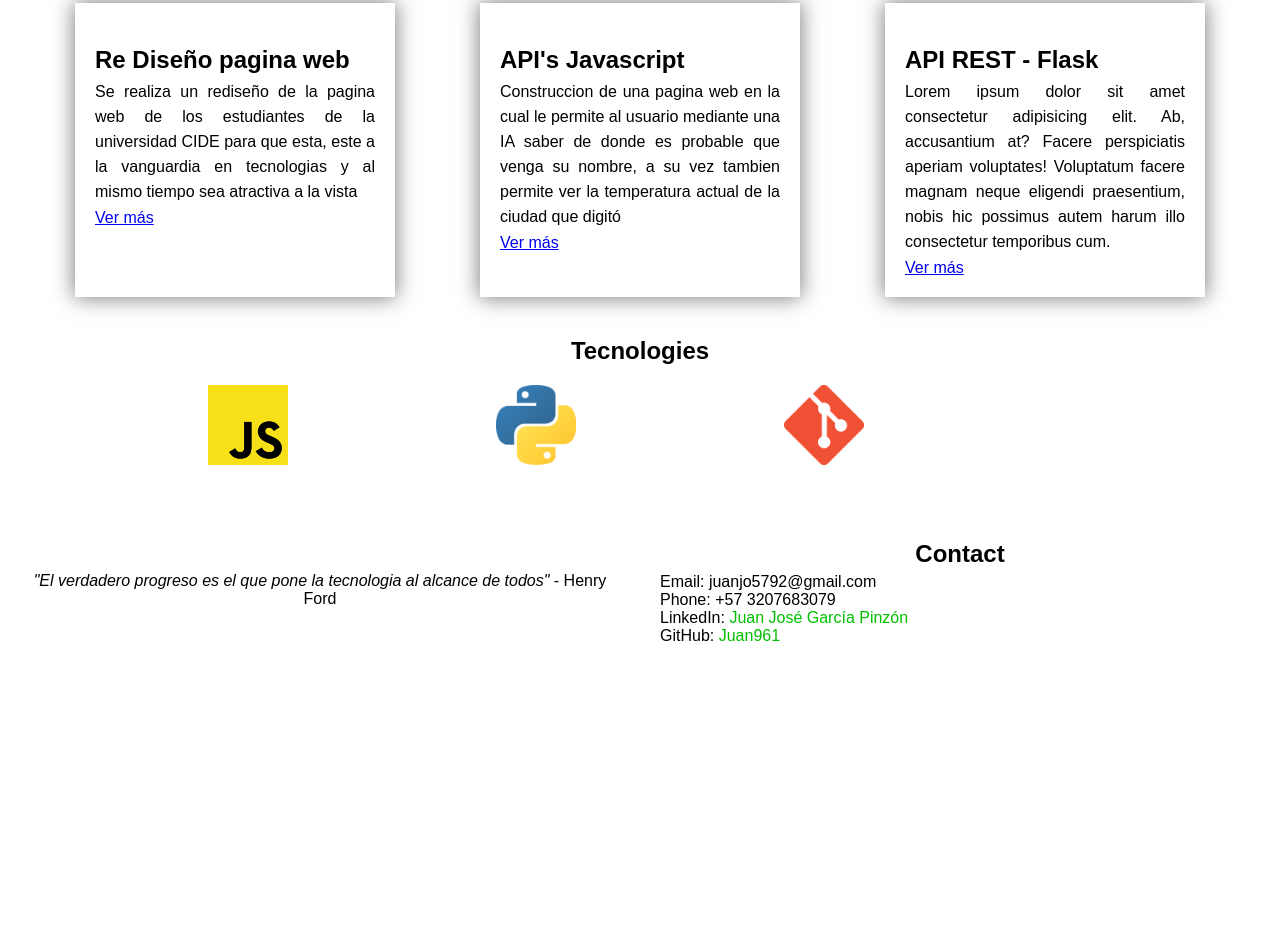
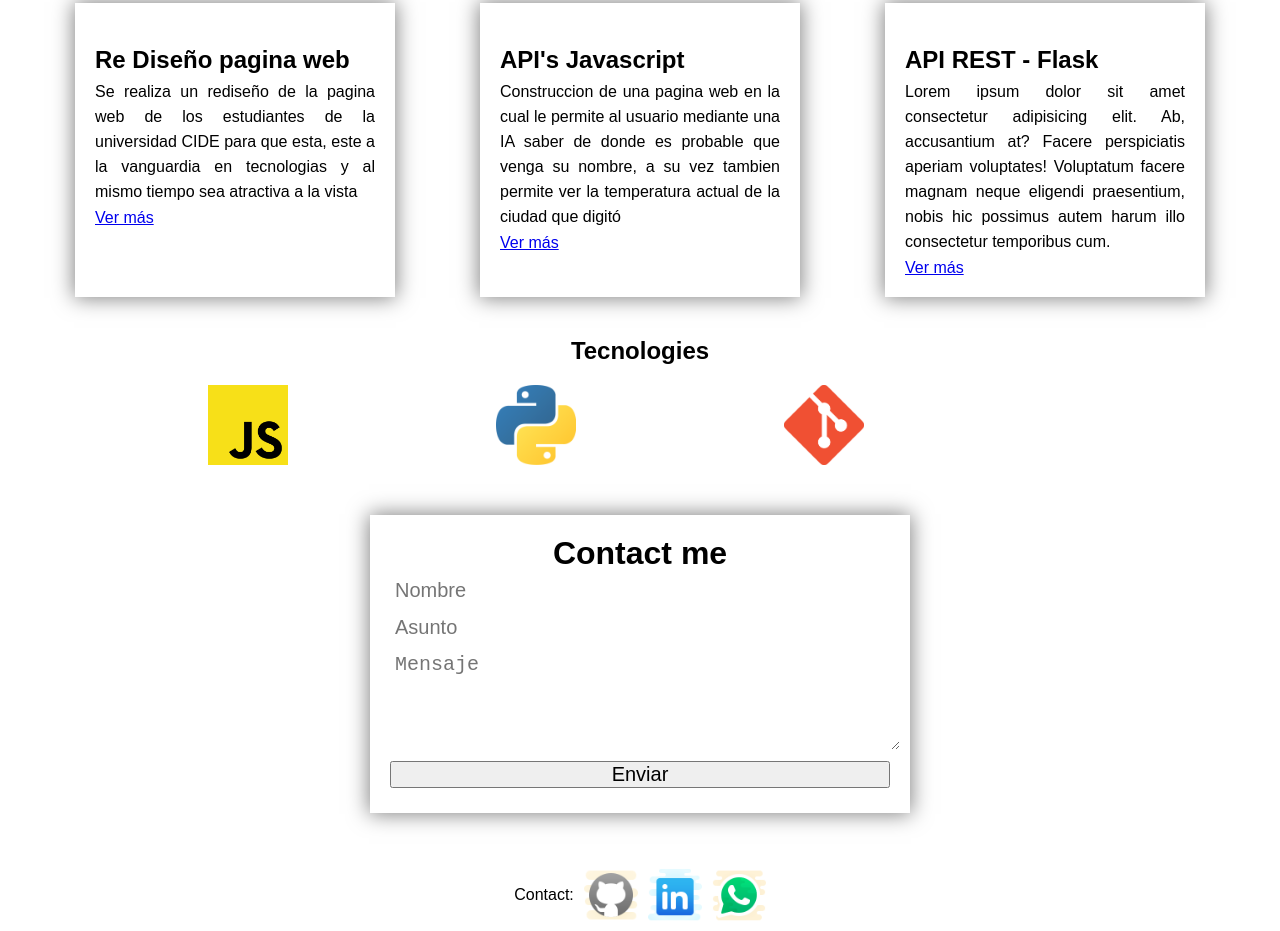
Before and after one commit to Juan961/Juan961, a plain HTML site: page index.html in a window 1280 px wide. Shown: the part 890-1821 px from the top of the page. Before the commit the page ends 1555 px from the top, so only its background shows below. Drawn offline with Linux system fonts and the light colour scheme.

Commit message:
Fixed styles index

```diff
--- a/index.html
+++ b/index.html
@@ -75,16 +75,28 @@
         <img src="images/flask.png" alt="" height="80px" class="img-tec">
       </div>
     </div>
+    <div class="form">
+      <form action="" class="form-email">
+        <h1 class="message-form">Contact me</h1>
+        <div class="card-form">
+          <input type="text" placeholder="Nombre" name="">
+        </div>
+        <div class="card-form">
+          <input type="text" placeholder="Asunto" name="">
+        </div>
+        <div class="card-form">
+          <textarea name="" rows="4" placeholder="Mensaje"></textarea>
+        </div>
+        <button type="submit" class="btn-submit">Enviar</button>
+      </form>
+    </div>
   </div>
 
-  <footer id="contact">
-    <div class="phrase">
-      <p> <i>"El verdadero progreso es el que pone la tecnologia al alcance de todos"</i> - Henry Ford</p>
-    </div>
-    <div class="contact">
-      <h2 class="title-footer">Contact</h2>
-      <p class="information">Email: juanjo5792@gmail.com <br> Phone: +57 3207683079 <br> LinkedIn: <a href="https://www.linkedin.com/in/juan-jos%C3%A9-garcia-pinz%C3%B3n-060ab11b6/" class="link-footer" target="_blank"> Juan José García Pinzón </a> <br> GitHub: <a href="https://github.com/Juan961" class="link-footer" target="_blank"> Juan961 </a> </p>
-    </div>
+  <footer>
+    <p class="footer-item" id="footer-message">Contact:</p>
+    <a href="https://github.com/Juan961" class="footer-item" target="_blank"><img src="./images/icons8-github-128.png" alt="" height="54px"></a>
+    <a href="https://www.linkedin.com/in/juan-jos%C3%A9-garcia-pinz%C3%B3n-060ab11b6/" class="footer-item" target="_blank"><img src="./images/icons8-linkedin-128.png" alt="" height="54px"></a>
+    <a href="https://wa.me/+573207683079" class="footer-item" target="_blank"><img src="./images/icons8-whatsapp-128.png" alt="" height="54px"></a>
   </footer>
 </body>
 </html>
--- a/styles/index.css
+++ b/styles/index.css
@@ -44,7 +44,6 @@ header {
 
 .container {
     width: 100%;
-    margin-bottom: 50px;
 }
 
 #home, #proyects, #contact {
@@ -95,31 +94,47 @@ header {
     align-items: center;
 }
 
+.form-email {
+    margin: 50px auto;
+    width: 500px;
+    padding: 20px;
+    box-shadow: 0 0 20px 1px rgba(0, 0, 0, 0.5);
+    overflow: hidden;
+}
+
+.message-form {
+    text-align: center;
+}
+
+input[type="text"], textarea {
+    width: 100%;
+    padding: 5px;
+    font-size: 20px;
+    border: none;
+    margin: 2px 0;
+    border-radius: 10px;
+}
+
+.btn-submit {
+    width: 100%;
+    font-size: 20px;
+    margin: 5px 0;
+}
+
 /* ---------------- FOOTER ---------------- */
 
 footer {
     width: 100%;
-    display: grid;
-    grid-template-columns: repeat(2, 1fr);
+    display: flex;
+    flex-wrap: wrap;
+    justify-content: center;
+    color: black;
 }
 
-.phrase, .contact {
-    padding: 20px;
+#footer-message {
+    line-height: 54px;
 }
 
-.phrase {
-    text-align: center;
-    display: flex;
-    justify-content: center;
-    align-items: center;
+.footer-item {
+    margin: 5px;
 }
-
-.title-footer {
-    text-align: center;
-    margin: 5px 0;
-}
-
-.link-footer {
-    text-decoration: none;
-    color: var(--bg-header-color);
-}
```
Also changed, not shown: images/icons8-github-128.png (added), images/icons8-linkedin-128.png (added), images/icons8-whatsapp-128.png (added).
